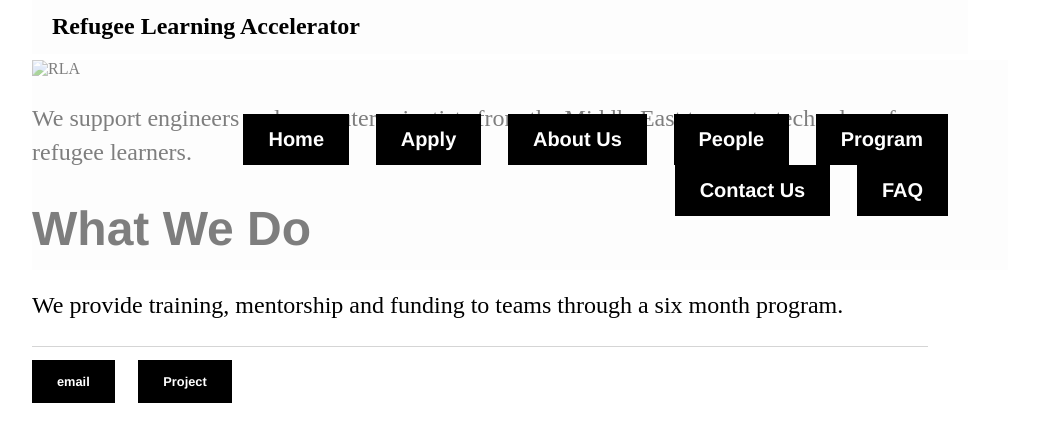
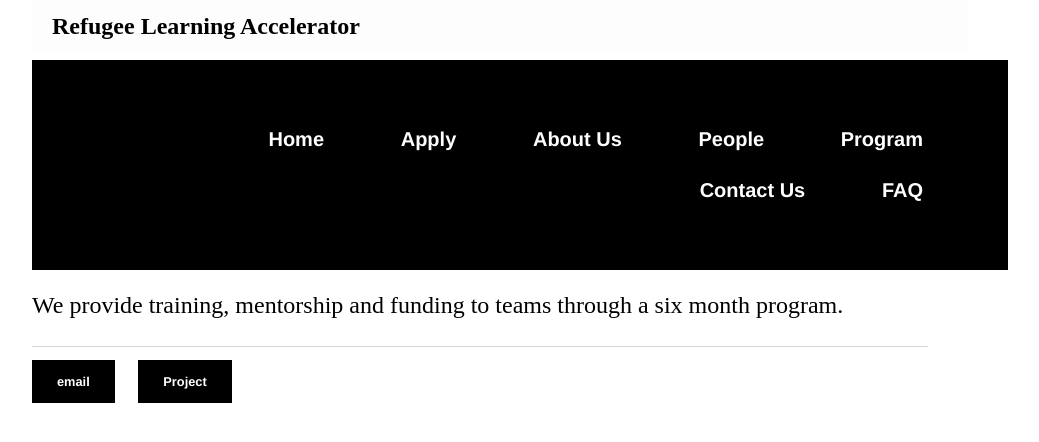
Before and after one commit to Refugee-Learning-Accelerator/Refugee-Learning-Accelerator.github.io, a Jekyll site: the page built from index.html, in a window 1280 px wide. Shown: the top 442 px of the page, without its empty margins (160-1199 px from the left). Built offline with Jekyll 4.4.1, drawn with Linux system fonts in a browser that asks for light colours.

Commit message:
Update main.css

```diff
--- a/css/main.css
+++ b/css/main.css
@@ -57,6 +57,6 @@ ul.posts li {
 .relative{position:relative; width:100%;}
 .absolute-text{position:absolute; bottom:0; font-size:24px; font-family:"vedana"; font-weight: bold; background:rgba(251,251,251,0.5);
 padding:10px 20px; width:100%; text-align:left;}
-.absolute-nav-bar{position:absolute; top:0; font-size:24px; font-family:'Helvetica', 'Arial', 'Sans-Serif'; background:rgba(251,251,251,0.5); padding:30px 40px; width:100%; text-align:right;}
+.absolute-nav-bar{position:absolute; top:0; font-size:24px; font-family:'Helvetica', 'Arial', 'Sans-Serif'; background:#000000; padding:30px 40px; width:100%; text-align:right;}
 .absolute-text a{font-size:25px; color:#000000;}
 .absolute-nav-bar a{font-size:20px; color#000000;}
```
